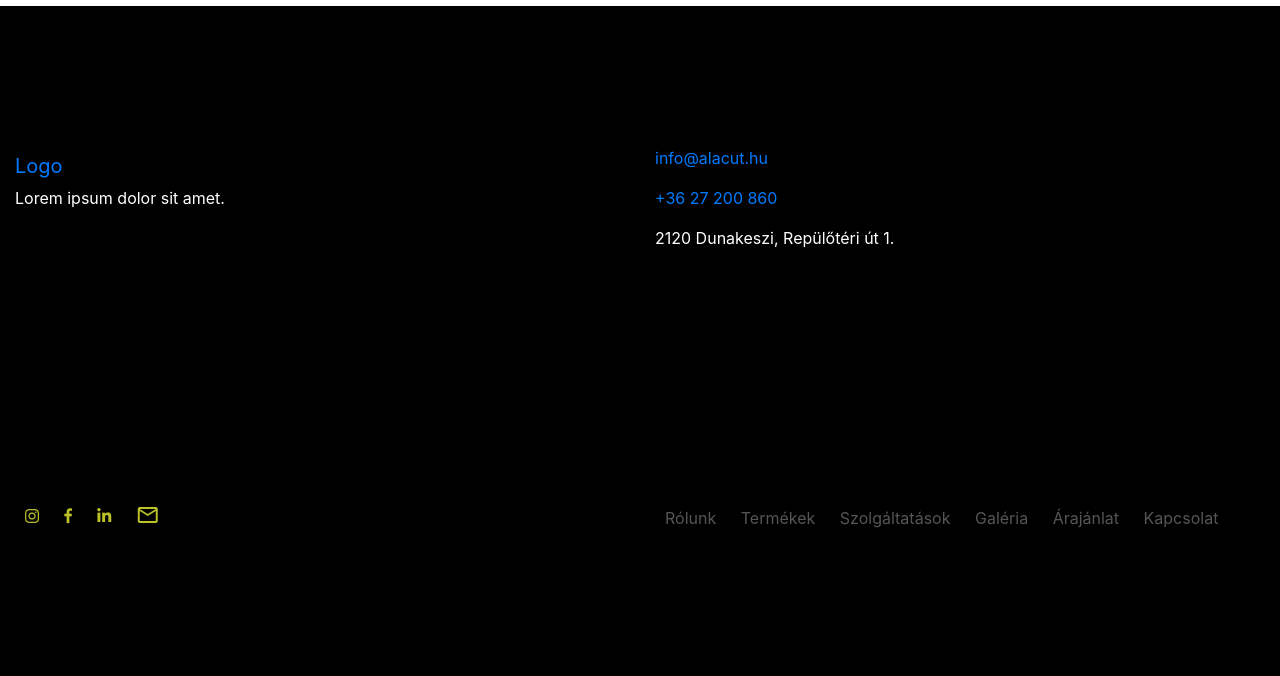
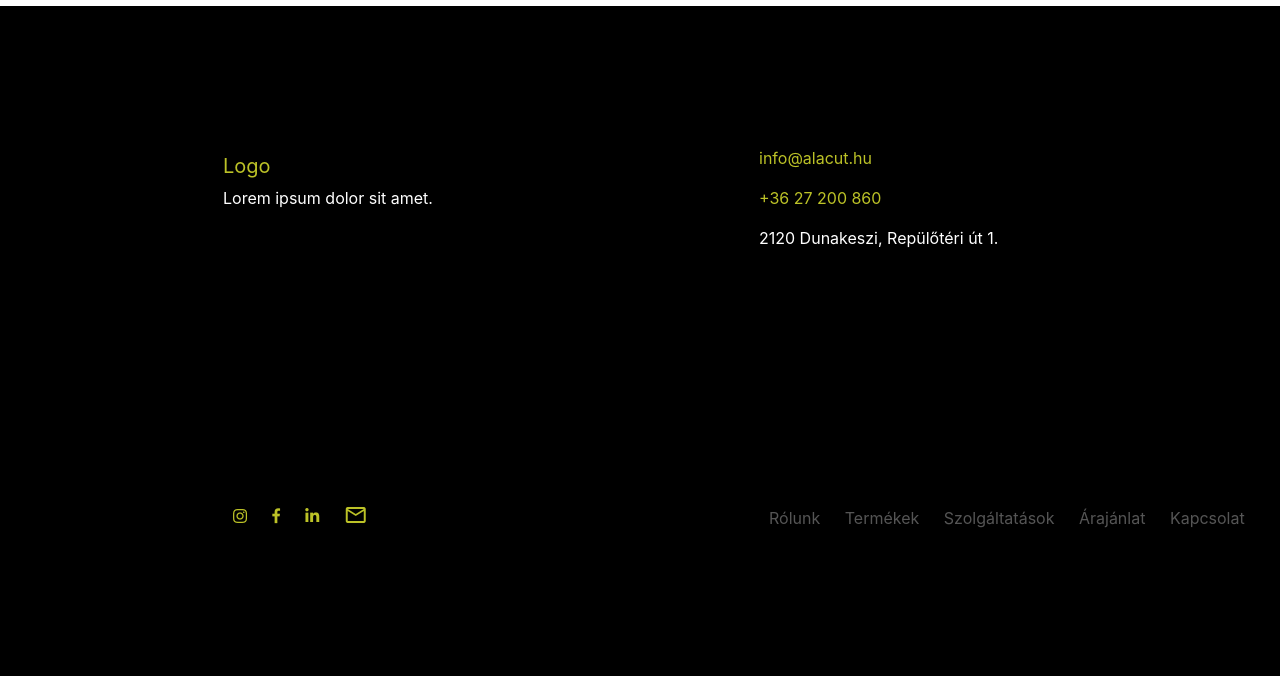
Before and after one commit to Karakrisz/ACH, a PHP site: page / in a window 1280 px wide. Shown: the part 4616-5292 px from the top of the page. Run offline with PHP 8.4, Linux system fonts and the light colour scheme.

Commit message:
index.php javítva

```diff
--- a/css/mobile.css
+++ b/css/mobile.css
@@ -128,3 +128,8 @@ body {
 .btn {
     top: 1.2em;
 }
+
+.lablec {
+    padding-top: 80px;
+    padding-left: 20px;
+}
--- a/css/style.css
+++ b/css/style.css
@@ -235,10 +235,16 @@ iframe {
 
 .lablec {
     padding-top: 140px;
+    padding-left: 223px;
     background-color: black;
     height: 670px;
     position: relative;
     top: 13em;
+}
+
+.lablec a {
+    text-decoration: none;
+    color: #bcc227;
 }
 
 .lablec p {
--- a/css/tablet.css
+++ b/css/tablet.css
@@ -43,3 +43,9 @@
 .btn {
     top: 1.2em;
 }
+
+.lablec {
+    padding-top: 140px;
+    padding-left: 50px;
+
+}
--- a/index.php
+++ b/index.php
@@ -301,7 +301,6 @@
                 <a href="#menu1">Rólunk</a>
                 <a href="#menu2">Termékek</a>
                 <a href="#menu3">Szolgáltatások</a>
-                <a href="#menu4">Galéria</a>
                 <a href="#menu4">Árajánlat</a>
                 <a href="#menu4">Kapcsolat</a>
 
```
